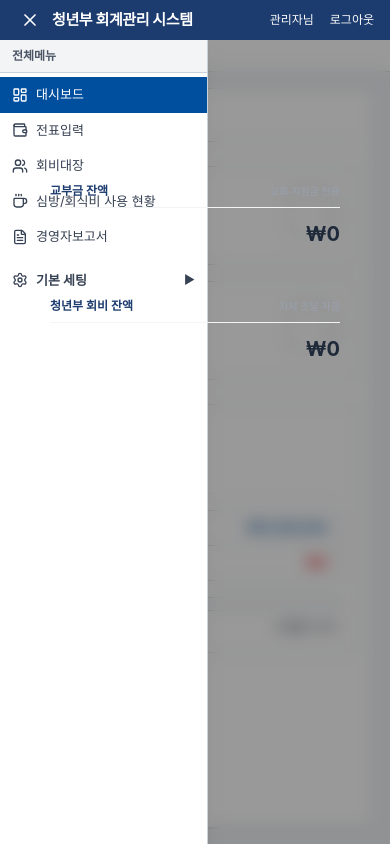
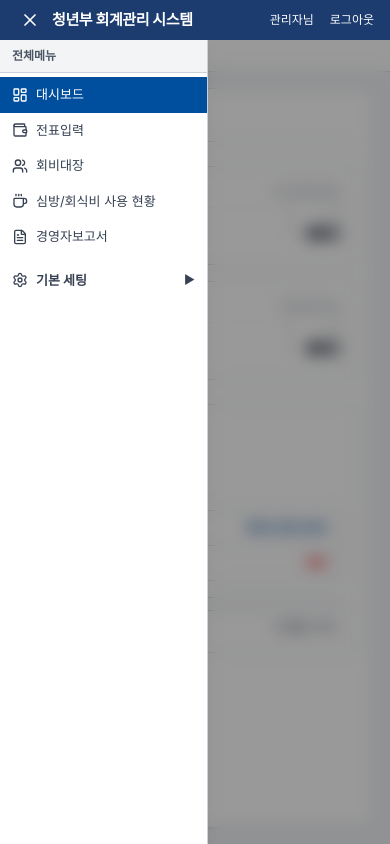
Before and after one commit to thd-oss/DJ-youth-ACCONT, a React (Vite) app: page / in a window 390 px wide. Both pictures are taken after a click on the button 30 px from the left and 20 px from the top of the page. Built offline with nearby package versions, Linux system fonts and the light colour scheme.

Commit message:
fix: 모바일 사이드바 z-index 충돌 버그 수정

```diff
--- a/src/App.tsx
+++ b/src/App.tsx
@@ -132,7 +132,7 @@ function App() {
 
         {/* LNB - Mobile (Overlay) */}
         {isMobileMenuOpen && (
-          <div className="absolute inset-0 top-10 z-10 lg:hidden flex">
+          <div className="absolute inset-0 top-10 z-40 lg:hidden flex">
             <div className="w-52 bg-white border-r border-ecount-border h-full shadow-lg flex flex-col">
               <div className="px-3 py-2 bg-gray-100 border-b border-ecount-border text-xs font-bold text-gray-600">
                 전체메뉴
```
